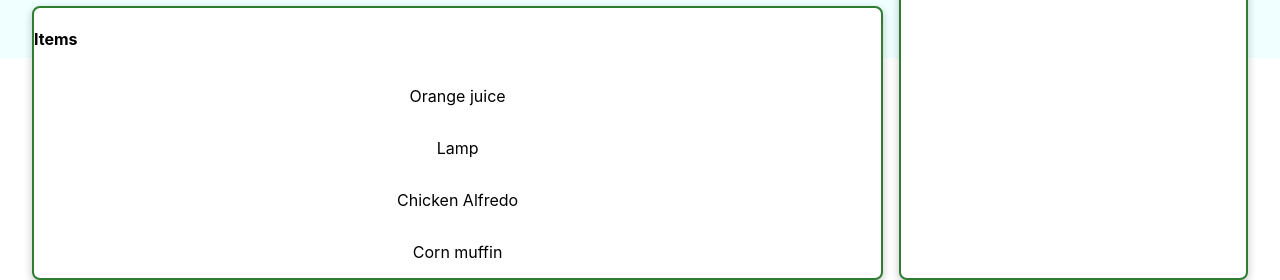
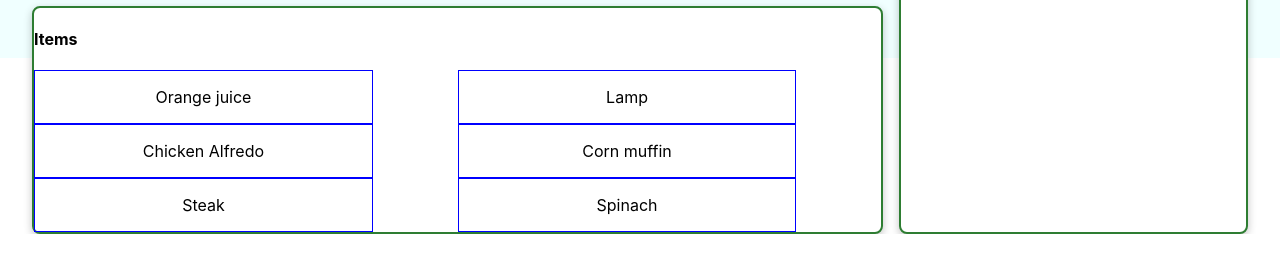
Before and after one commit to Kyle-Ortiz/group-hack-project, a Next.js app: page /selection in a window 1280 px wide. Shown: the part 742-1022 px from the top of the page. After the commit the page ends 976 px from the top, so only its background shows below. Built offline with nearby package versions, Linux system fonts and the light colour scheme.

Commit message:
add style to items container

```diff
--- a/components/items/ItemOnScreen.js
+++ b/components/items/ItemOnScreen.js
@@ -1,12 +1,12 @@
 import React, { useContext } from 'react'
 import { CartContext } from '../cart/CartContext';
-
+import styles from '../../styles/Selection.module.css'
 function ItemOnScreen({item}){
 
     const { addCartItem } = useContext(CartContext);
 
     return(
-        <div className='"individualItem' onClick={() => addCartItem(item)}>
+        <div className={styles.individualItem} onClick={() => addCartItem(item)}>
         {/* <div className='"individualItem' > */}
             <div>{item.picture}</div>
             <p>{item.name}</p>
--- a/pages/selection.js
+++ b/pages/selection.js
@@ -11,7 +11,13 @@ const itemsList = [
     {name: "Orange juice", category: "Beverages"},
     {name: "Lamp", category: "Home"},
     {name: "Chicken Alfredo", category: "Pasta"},
-    {name: "Corn muffin", category: "Pastries"}
+    {name: "Corn muffin", category: "Pastries"},
+    {name: "Steak", category: "Meats"},
+    {name: "Spinach", category: "Vegetables"},
+    // {name: "Corn", category: "vegetables"},
+    // {name: "Strawberries", category: "Fruits"},
+    // {name: "Apple", category: "Fruits"},
+    // {name: "Watermelon", category: "Fruits"}
 ]
 
 const employeeInfo = {
--- a/styles/Selection.module.css
+++ b/styles/Selection.module.css
@@ -125,8 +125,13 @@ button.cartButtonCancel:hover {
 
 .itemsOnScreen {
     display: grid;
-    grid-template-columns: 1 1;
-    grid-template-rows: 1 1;
-    justify-items: center;
-    /* grid-template-rows: max-content; */
+    /* justify-items: center; */
+    grid-template-columns:1fr 1fr;
+
 }
+
+.individualItem {
+    border: solid 1px blue;
+    text-align: center;
+    max-width: 80%;
+}
```
